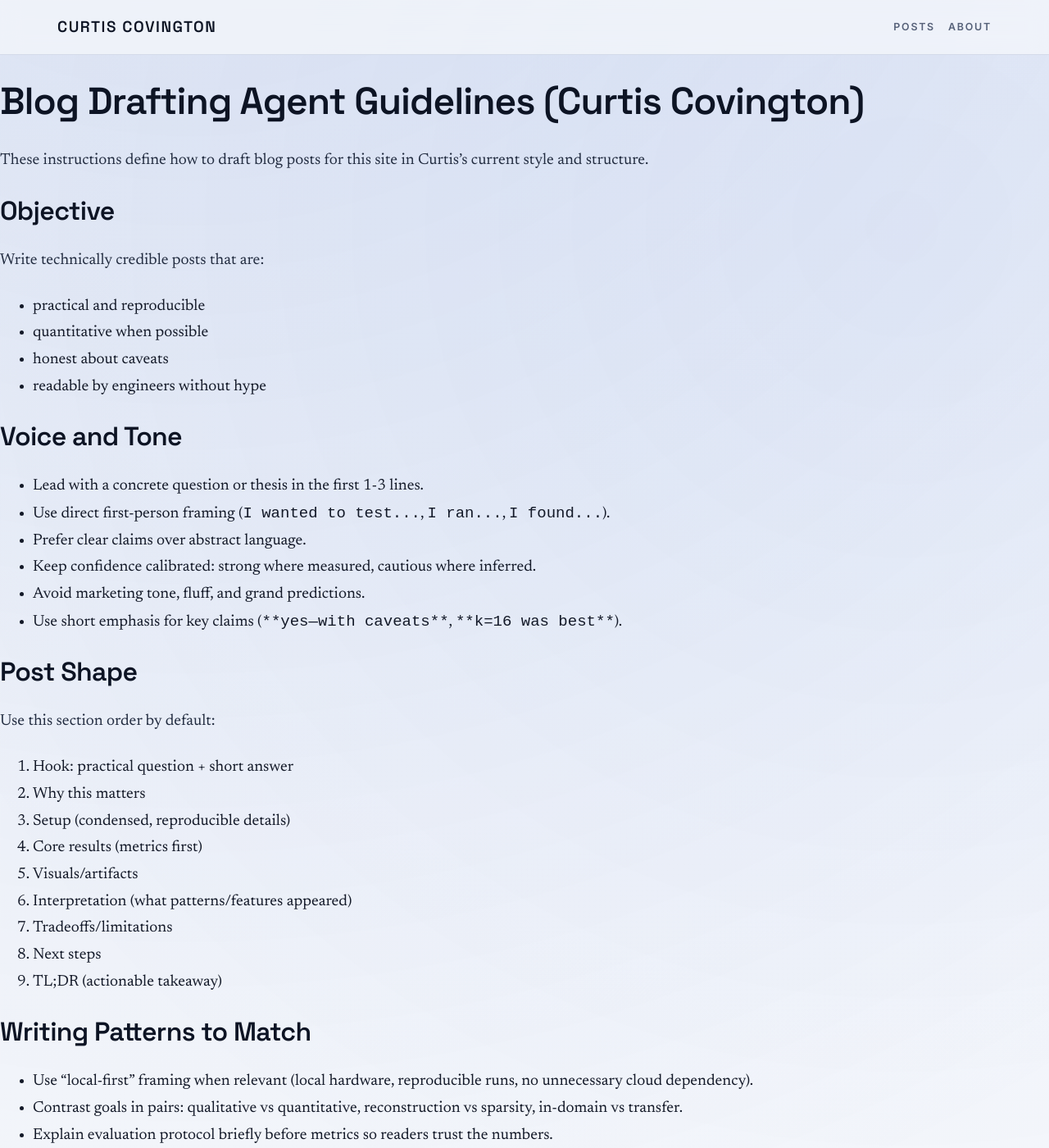
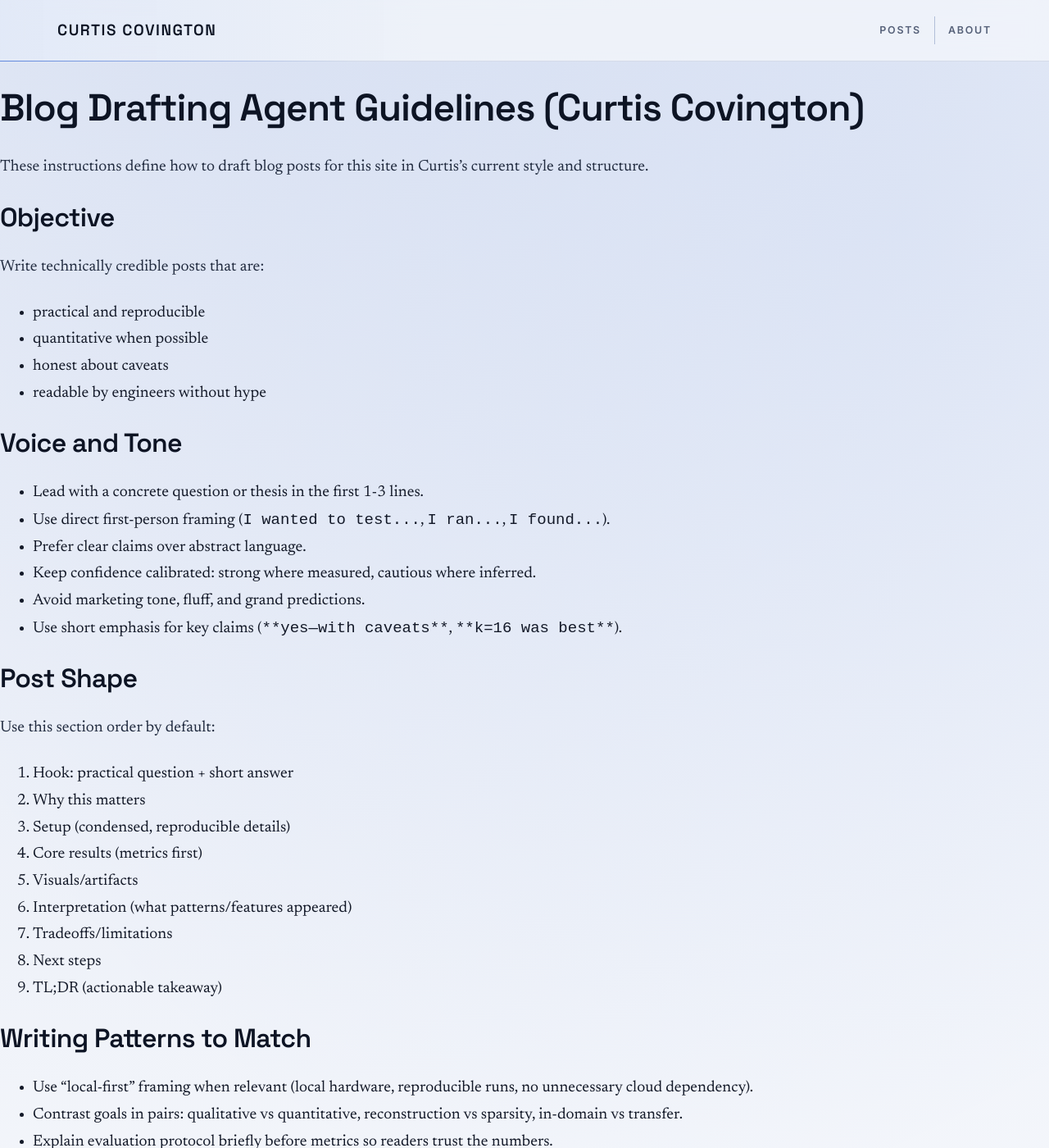
Before and after one commit to curtiscovington/curtiscovington.github.io, a Jekyll site: the page built from AGENTS.md, in a window 1280 px wide and 1400 px high. Shown: the whole window at 82% size. Built offline with Jekyll 4.4.1, drawn with Linux system fonts in a browser that asks for light colours; our own code applies the rules of GitHub Pages for plain Markdown files.

Commit message:
Polish homepage presentation

```diff
--- a/_layouts/default.html
+++ b/_layouts/default.html
@@ -81,7 +81,9 @@
   <body{% if body_class %} class="{{ body_class }}"{% endif %}>
     <header class="site-header">
       <div class="container">
-        <a href="{{ '/' | relative_url }}" class="brand__name">{{ site.title }}</a>
+        <a href="{{ '/' | relative_url }}" class="brand" aria-label="{{ site.title }} home">
+          <span class="brand__name">{{ site.title }}</span>
+        </a>
         <nav class="site-nav" aria-label="Primary navigation">
           <a href="{{ '/#latest' | relative_url }}" class="site-nav__link{% if page.layout == 'post' %} is-active{% endif %}">Posts</a>
           <a href="{{ '/#about' | relative_url }}" class="site-nav__link">About</a>
--- a/assets/css/_components.scss
+++ b/assets/css/_components.scss
@@ -64,6 +64,30 @@
 .post-card__featured-main,
 .post-card__featured-side {
   min-width: 0;
+}
+
+.post-card__media {
+  display: block;
+  margin-bottom: 1.1rem;
+  overflow: hidden;
+  border: 1px solid var(--border-subtle);
+  border-radius: var(--radius-lg);
+  background: var(--bg-surface-2);
+  box-shadow: var(--shadow-sm);
+}
+
+.post-card__media img {
+  width: 100%;
+  aspect-ratio: 3 / 2;
+  object-fit: cover;
+  border-radius: 0;
+  transition: transform var(--transition-mid), opacity var(--transition-fast);
+}
+
+.post-card__media:hover img,
+.post-card__media:focus img {
+  transform: scale(1.025);
+  opacity: 0.94;
 }
 
 .post-card__featured-side {
--- a/assets/css/_layout.scss
+++ b/assets/css/_layout.scss
@@ -12,22 +12,41 @@
   top: 0;
   z-index: 20;
   border-bottom: 1px solid var(--border-subtle);
-  background: var(--header-bg);
+  background:
+    linear-gradient(90deg, var(--surface-tint-soft), transparent 42%),
+    var(--header-bg);
   backdrop-filter: blur(12px);
 }
 
+.site-header::after {
+  content: '';
+  position: absolute;
+  left: 0;
+  right: 0;
+  bottom: -1px;
+  height: 1px;
+  background: linear-gradient(90deg, var(--accent), transparent 34%, var(--border-subtle));
+  opacity: 0.62;
+}
+
 .site-header .container {
-  min-height: 66px;
+  min-height: 74px;
   display: flex;
   align-items: center;
   justify-content: space-between;
   gap: 1.4rem;
 }
 
-.brand__name {
+.brand {
   position: relative;
+  display: inline-flex;
+  align-items: center;
   color: var(--ink-strong);
   text-decoration: none;
+}
+
+.brand__name {
+  color: var(--ink-strong);
   font-family: 'Space Grotesk', 'Inter', sans-serif;
   font-size: 1.18rem;
   font-weight: 600;
@@ -36,8 +55,8 @@
   transition: color var(--transition-fast), opacity var(--transition-fast);
 }
 
-.brand__name:hover,
-.brand__name:focus {
+.brand:hover .brand__name,
+.brand:focus .brand__name {
   color: var(--accent-hover);
 }
 
@@ -57,6 +76,11 @@
   text-transform: uppercase;
   padding: 0.42rem 0;
   transition: color var(--transition-fast), opacity var(--transition-fast);
+}
+
+.site-nav__link + .site-nav__link {
+  border-left: 1px solid var(--border-strong);
+  padding-left: 1rem;
 }
 
 .site-nav__link::after {
@@ -130,7 +154,14 @@
     width: min(100% - 2rem, var(--container-max));
   }
 
-  .site-header .container,
+  .site-header .container {
+    min-height: auto;
+    flex-direction: row;
+    align-items: center;
+    justify-content: space-between;
+    padding: 0.82rem 0;
+  }
+
   .site-footer .container {
     min-height: auto;
     flex-direction: column;
@@ -140,10 +171,9 @@
   }
 
   .site-nav {
-    width: 100%;
-    gap: 0.6rem;
+    gap: 0.72rem;
     overflow-x: auto;
-    justify-content: flex-start;
+    justify-content: flex-end;
     scrollbar-width: none;
   }
 
@@ -152,6 +182,27 @@
   }
 
   .brand__name {
-    font-size: 1rem;
+    font-size: 0.98rem;
+  }
+
+  .site-nav__link {
+    font-size: 0.72rem;
+    letter-spacing: 0.1em;
+  }
+
+  .site-nav__link + .site-nav__link {
+    padding-left: 0.72rem;
   }
 }
+
+@media (max-width: 440px) {
+  .site-header .container {
+    align-items: flex-start;
+    flex-direction: column;
+    gap: 0.72rem;
+  }
+
+  .site-nav {
+    justify-content: flex-start;
+  }
+}
```
Also changed, not shown: index.html (+11 -1 lines).
